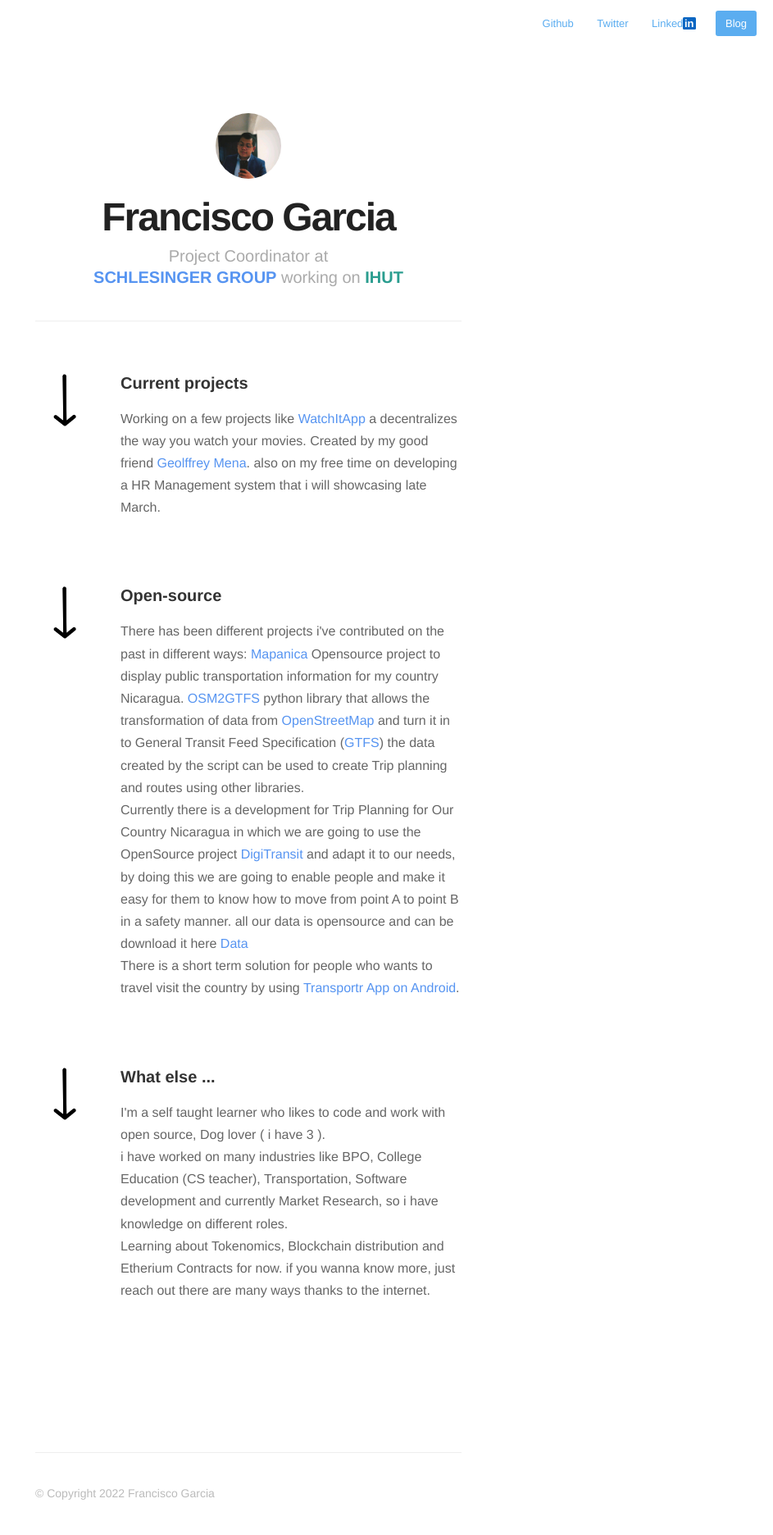
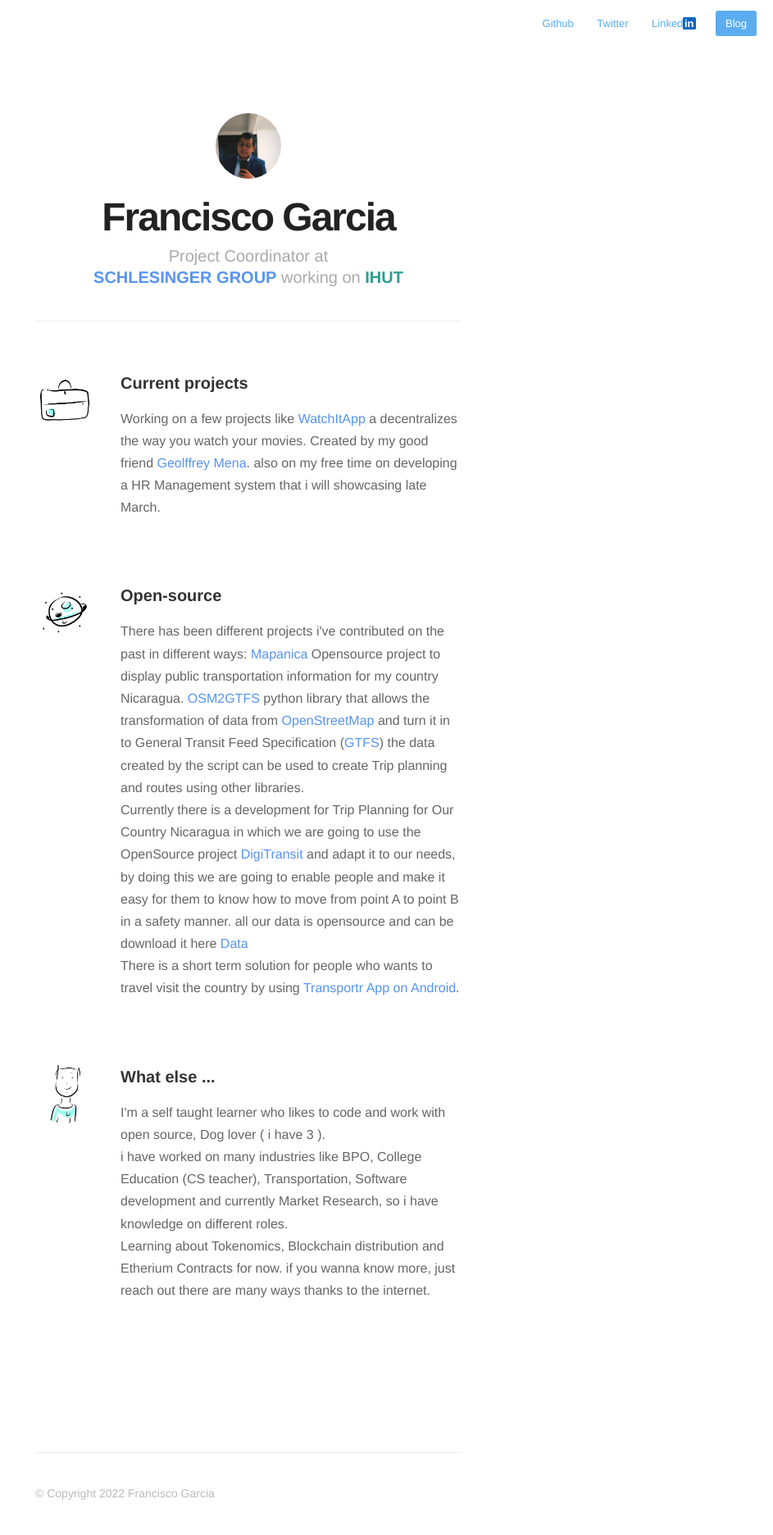
Before and after one commit to xirapo/paco, a Jekyll site: the page built from index.html, in a window 1280 px wide. Shown: the whole page at 82% size, without its empty margins (337-1280 px from the left). Built offline with Jekyll 4.4.1, drawn with Linux system fonts in a browser that asks for light colours; nearby versions of some CDN libraries.

Commit message:
changing icons for home page, using undraws design as they are opensource

```diff
--- a/_includes/about_list.html
+++ b/_includes/about_list.html
@@ -6,7 +6,7 @@
         <li class="list-item">
 
             <div class="list-header">
-                <div class="_bubble" style="background-image: url(/assets/images/arrow.png);"></div>
+                <div class="_bubble" style="background-image: url(/assets/images/projects.png"></div>
             </div>
             <div class="list-detail">
                 <div class="_title-block">
@@ -25,7 +25,7 @@
 
         <li class="list-item">
             <div class="list-header">
-                <div class="_bubble" style="background-image: url(/assets/images/arrow.png);"></div>
+                <div class="_bubble" style="background-image: url(/assets/images/open_source.png);"></div>
             </div>
             <div class="list-detail">
                 <div class="_title-block">
@@ -52,7 +52,7 @@
 
         <li class="list-item">
             <div class="list-header">
-                <div class="_bubble" style="background-image: url(/assets/images/arrow.png);"></div>
+                <div class="_bubble" style="background-image: url(/assets/images/what_else.png);"></div>
             </div>
             <div class="list-detail">
                 <div class="_title-block">
--- a/_includes/profile.html
+++ b/_includes/profile.html
@@ -3,7 +3,7 @@
         <header id="header">
         {% if site.aboutPage %}
             <a href="{{ "/" | relative_url  }}about">
-                <img id="avatar" class="2x" src="{{ "/" | relative_url  }}assets/images/avatar.png"/>
+                <img id="avatar" class="2x" src="{{ "/" | relative_url  }}assets/images/profile1.jpeg"/>
             </a>
         {% else %}
             <img id="avatar" class="2x" src="{{ "/" | relative_url  }}assets/images/profile1.jpeg"/>
```
Also changed, not shown: assets/images/arrow.png (deleted), assets/images/avatar.png (deleted), assets/images/avatar@2x.png (deleted), assets/images/current_project.png (deleted), assets/images/open_source.png (added), assets/images/projects.png (added), assets/images/what_else.png (added).
